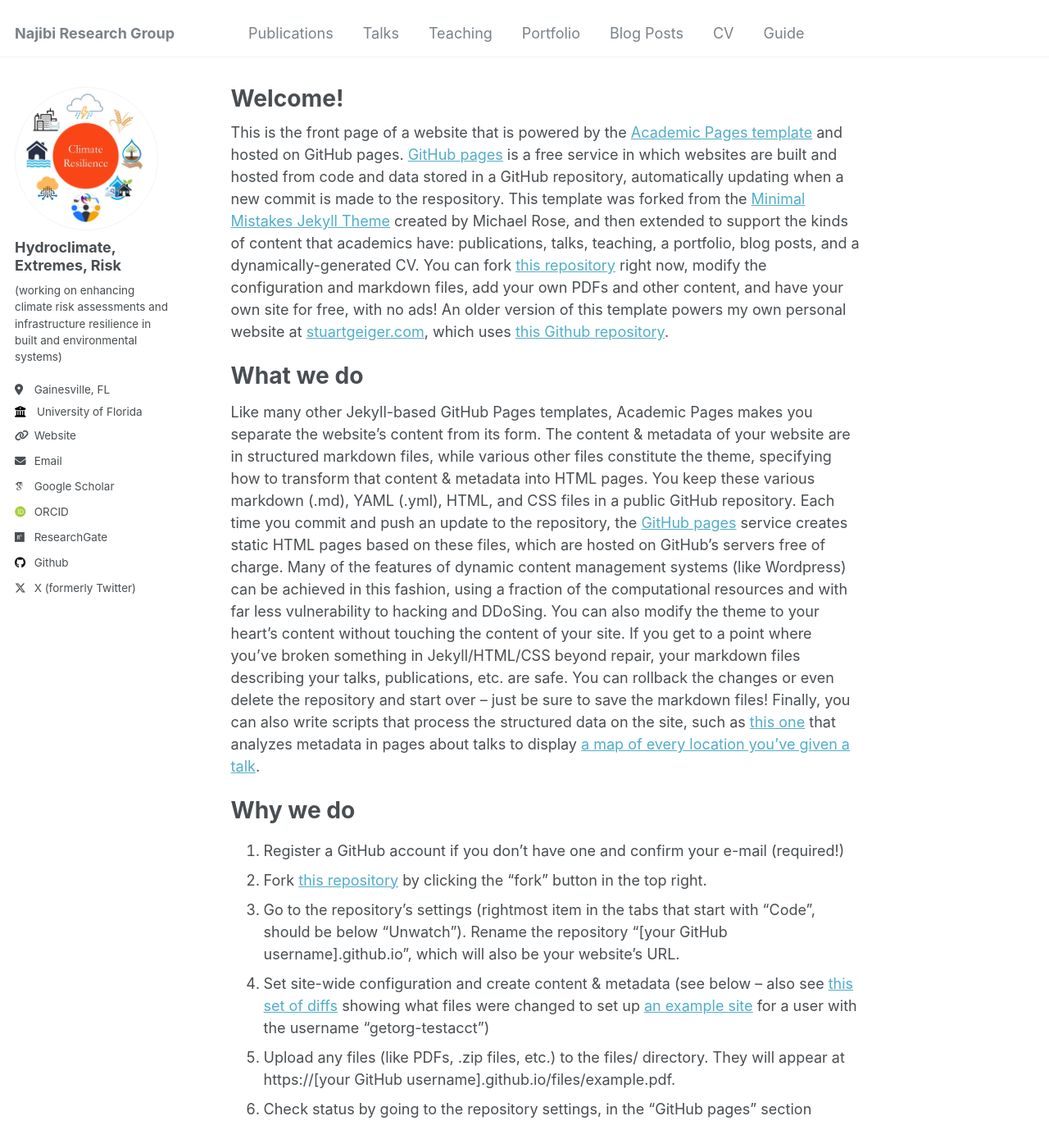
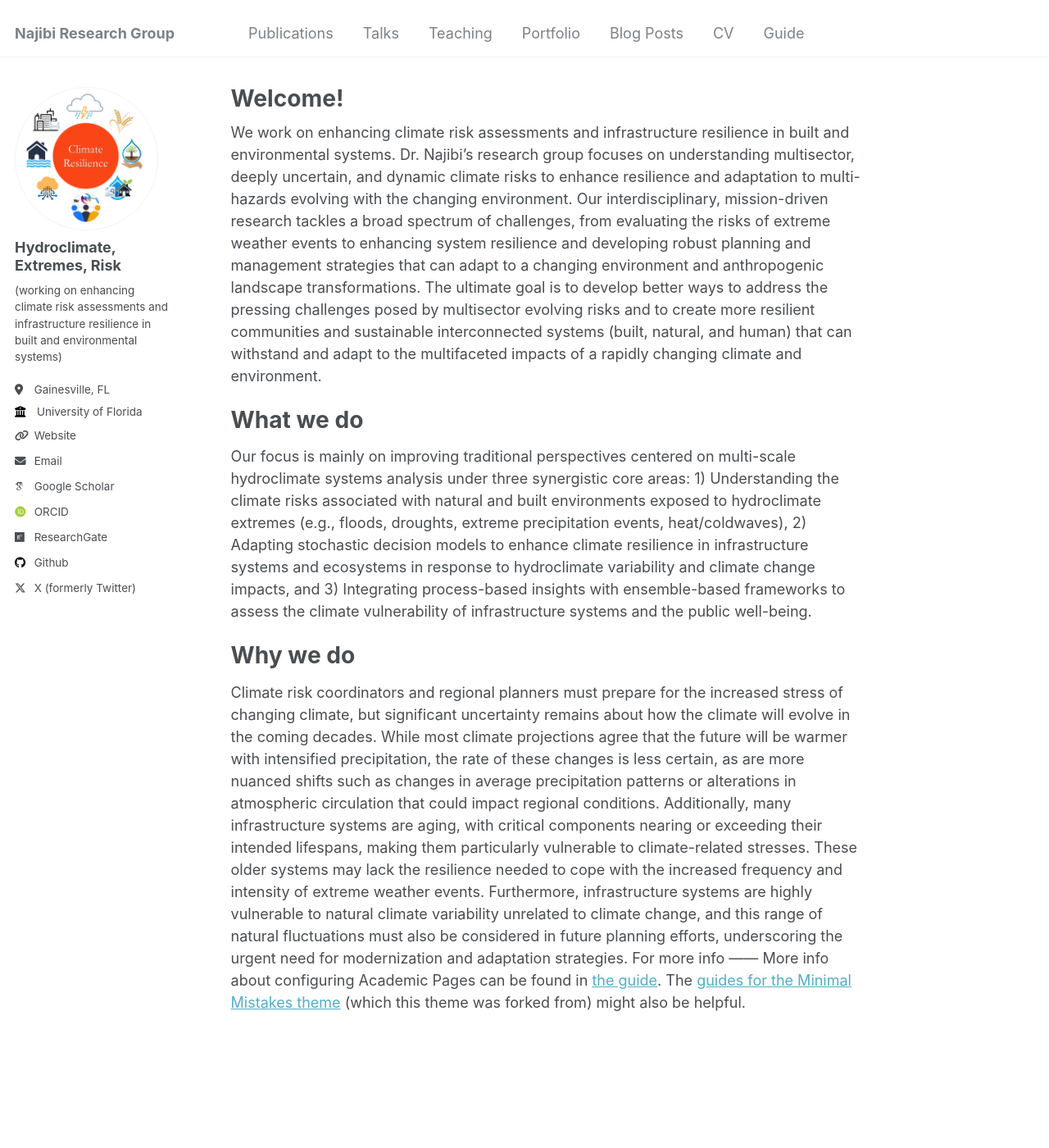
Before and after one commit to nassernajibi/lab, a Jekyll site: the page built from _pages/about.md, in a window 1280 px wide and 1400 px high. Shown: the whole window at 82% size. Built offline with Jekyll 4.4.1, drawn with Linux system fonts in a browser that asks for light colours; some web fonts are replaced; some of the changed text lies outside the part shown.

Commit message:
Updated about

```diff
--- a/_pages/about.md
+++ b/_pages/about.md
@@ -7,22 +7,18 @@ redirect_from:
   - /about.html
 ---
 
-This is the front page of a website that is powered by the [Academic Pages template](https://github.com/academicpages/academicpages.github.io) and hosted on GitHub pages. [GitHub pages](https://pages.github.com) is a free service in which websites are built and hosted from code and data stored in a GitHub repository, automatically updating when a new commit is made to the respository. This template was forked from the [Minimal Mistakes Jekyll Theme](https://mmistakes.github.io/minimal-mistakes/) created by Michael Rose, and then extended to support the kinds of content that academics have: publications, talks, teaching, a portfolio, blog posts, and a dynamically-generated CV. You can fork [this repository](https://github.com/academicpages/academicpages.github.io) right now, modify the configuration and markdown files, add your own PDFs and other content, and have your own site for free, with no ads! An older version of this template powers my own personal website at [stuartgeiger.com](http://stuartgeiger.com), which uses [this Github repository](https://github.com/staeiou/staeiou.github.io).
+We work on enhancing climate risk assessments and infrastructure resilience in built and environmental systems. Dr. Najibi's research group focuses on understanding multisector, deeply uncertain, and dynamic climate risks to enhance resilience and adaptation to multi-hazards evolving with the changing environment. Our interdisciplinary, mission-driven research tackles a broad spectrum of challenges, from evaluating the risks of extreme weather events to enhancing system resilience and developing robust planning and management strategies that can adapt to a changing environment and anthropogenic landscape transformations. The ultimate goal is to develop better ways to address the pressing challenges posed by multisector evolving risks and to create more resilient communities and sustainable interconnected systems (built, natural, and human) that can withstand and adapt to the multifaceted impacts of a rapidly changing climate and environment.
 
 What we do
 ======
-Like many other Jekyll-based GitHub Pages templates, Academic Pages makes you separate the website's content from its form. The content & metadata of your website are in structured markdown files, while various other files constitute the theme, specifying how to transform that content & metadata into HTML pages. You keep these various markdown (.md), YAML (.yml), HTML, and CSS files in a public GitHub repository. Each time you commit and push an update to the repository, the [GitHub pages](https://pages.github.com/) service creates static HTML pages based on these files, which are hosted on GitHub's servers free of charge.
-Many of the features of dynamic content management systems (like Wordpress) can be achieved in this fashion, using a fraction of the computational resources and with far less vulnerability to hacking and DDoSing. You can also modify the theme to your heart's content without touching the content of your site. If you get to a point where you've broken something in Jekyll/HTML/CSS beyond repair, your markdown files describing your talks, publications, etc. are safe. You can rollback the changes or even delete the repository and start over -- just be sure to save the markdown files! Finally, you can also write scripts that process the structured data on the site, such as [this one](https://github.com/academicpages/academicpages.github.io/blob/master/talkmap.ipynb) that analyzes metadata in pages about talks to display [a map of every location you've given a talk](https://academicpages.github.io/talkmap.html).
+Our focus is mainly on improving traditional perspectives centered on multi-scale hydroclimate systems analysis under three synergistic core areas:
+1) Understanding the climate risks associated with natural and built environments exposed to hydroclimate extremes (e.g., floods, droughts, extreme precipitation events, heat/coldwaves),
+2) Adapting stochastic decision models to enhance climate resilience in infrastructure systems and ecosystems in response to hydroclimate variability and climate change impacts, and
+3) Integrating process-based insights with ensemble-based frameworks to assess the climate vulnerability of infrastructure systems and the public well-being.
 
 Why we do
 ======
-1. Register a GitHub account if you don't have one and confirm your e-mail (required!)
-1. Fork [this repository](https://github.com/academicpages/academicpages.github.io) by clicking the "fork" button in the top right.
-1. Go to the repository's settings (rightmost item in the tabs that start with "Code", should be below "Unwatch"). Rename the repository "[your GitHub username].github.io", which will also be your website's URL.
-1. Set site-wide configuration and create content & metadata (see below -- also see [this set of diffs](http://archive.is/3TPas) showing what files were changed to set up [an example site](https://getorg-testacct.github.io) for a user with the username "getorg-testacct")
-1. Upload any files (like PDFs, .zip files, etc.) to the files/ directory. They will appear at https://[your GitHub username].github.io/files/example.pdf.
-1. Check status by going to the repository settings, in the "GitHub pages" section
-
+Climate risk coordinators and regional planners must prepare for the increased stress of changing climate, but significant uncertainty remains about how the climate will evolve in the coming decades. While most climate projections agree that the future will be warmer with intensified precipitation, the rate of these changes is less certain, as are more nuanced shifts such as changes in average precipitation patterns or alterations in atmospheric circulation that could impact regional conditions. Additionally, many infrastructure systems are aging, with critical components nearing or exceeding their intended lifespans, making them particularly vulnerable to climate-related stresses. These older systems may lack the resilience needed to cope with the increased frequency and intensity of extreme weather events. Furthermore, infrastructure systems are highly vulnerable to natural climate variability unrelated to climate change, and this range of natural fluctuations must also be considered in future planning efforts, underscoring the urgent need for modernization and adaptation strategies.
 For more info
 ------
 More info about configuring Academic Pages can be found in [the guide](https://academicpages.github.io/markdown/). The [guides for the Minimal Mistakes theme](https://mmistakes.github.io/minimal-mistakes/docs/configuration/) (which this theme was forked from) might also be helpful.
```
